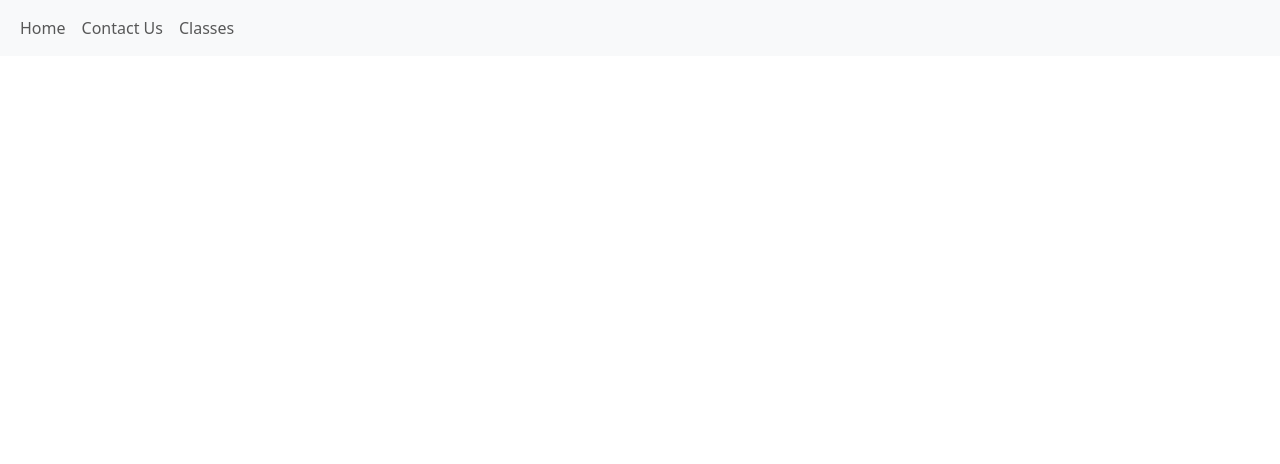
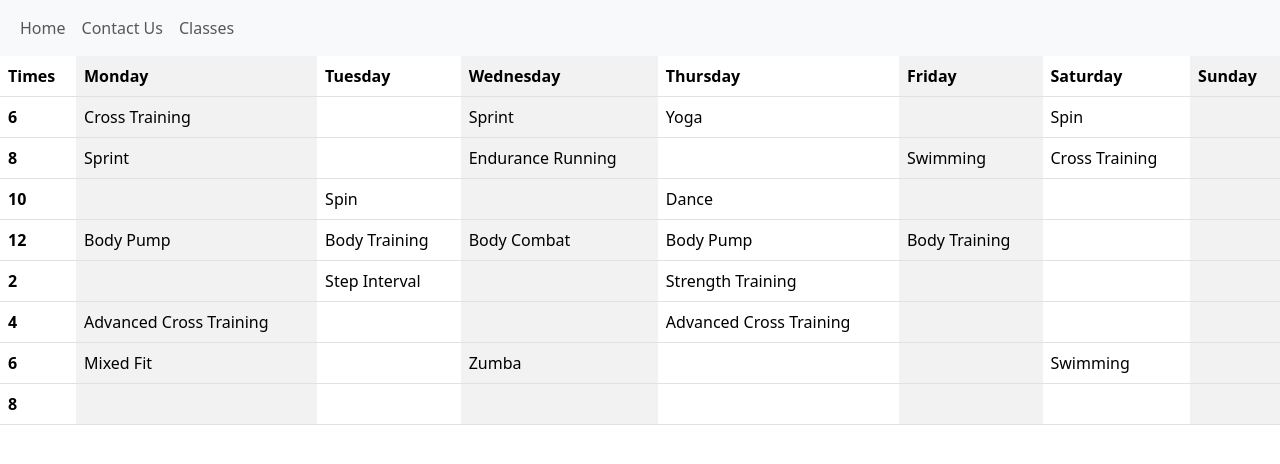
Before and after one commit to CarterBMcCann/Bootstrap-Fitness, a plain HTML site: page classes.html in a window 1280 px wide. Drawn offline with Linux system fonts and the light colour scheme.

Commit message:
Finished version

```diff
--- a/classes.html
+++ b/classes.html
@@ -1,5 +1,6 @@
 <!DOCTYPE html>
 <html lang="en">
+
 <head>
     <meta charset="UTF-8">
     <meta name="viewport" content="width=device-width, initial-scale=1.0">
@@ -7,10 +8,13 @@
     <script src="js/bootstrap.min.js"></script>
     <title>Document</title>
 </head>
+
 <body>
     <nav class="navbar navbar-expand-lg bg-body-tertiary">
         <div class="container-fluid">
-          <button class="navbar-toggler" type="button" data-bs-toggle="collapse" data-bs-target="#navbarSupportedContent" aria-controls="navbarSupportedContent" aria-expanded="false" aria-label="Toggle navigation">
+            <button class="navbar-toggler" type="button" data-bs-toggle="collapse"
+                data-bs-target="#navbarSupportedContent" aria-controls="navbarSupportedContent" aria-expanded="false"
+                aria-label="Toggle navigation">
                 <span class="navbar-toggler-icon"></span>
             </button>
             <div class="collapse navbar-collapse" id="navbarSupportedContent">
@@ -28,5 +32,118 @@
             </div>
         </div>
     </nav>
+    <div class="table-responsive">
+        <table class="table table-striped-columns">
+            <thead>
+                <tr>
+                    <th scope="col">Times</th>
+                    <th scope="col">Monday</th>
+                    <th scope="col">Tuesday</th>
+                    <th scope="col">Wednesday</th>
+                    <th scope="col">Thursday</th>
+                    <th scope="col">Friday</th>
+                    <th scope="col">Saturday</th>
+                    <th scope="col">Sunday</th>
+                </tr>
+            </thead>
+            <tbody>
+                <tr>
+                    <th scope="row">6</th>
+                    <td>Cross Training</td>
+                    <td></td>
+                    <td>Sprint</td>
+                    <td>Yoga</td>
+                    <td></td>
+                    <td>Spin</td>
+                    <td></td>
+                </tr>
+            </tbody>
+            <tbody>
+                <tr>
+                    <th scope="row">8</th>
+                    <td>Sprint</td>
+                    <td></td>
+                    <td>Endurance Running</td>
+                    <td></td>
+                    <td>Swimming</td>
+                    <td>Cross Training</td>
+                    <td></td>
+                </tr>
+            </tbody>
+            <tbody>
+                <tr>
+                    <th scope="row">10</th>
+                    <td></td>
+                    <td>Spin</td>
+                    <td></td>
+                    <td>Dance</td>
+                    <td></td>
+                    <td></td>
+                    <td></td>
+                </tr>
+            </tbody>
+            <tbody>
+                <tr>
+                    <th scope="row">12</th>
+                    <td>Body Pump</td>
+                    <td>Body Training</td>
+                    <td>Body Combat</td>
+                    <td>Body Pump</td>
+                    <td>Body Training</td>
+                    <td></td>
+                    <td></td>
+                </tr>
+            </tbody>
+            <tbody>
+                <tr>
+                    <th scope="row">2</th>
+                    <td></td>
+                    <td>Step Interval</td>
+                    <td></td>
+                    <td>Strength Training</td>
+                    <td></td>
+                    <td></td>
+                    <td></td>
+                </tr>
+            </tbody>
+            <tbody>
+                <tr>
+                    <th scope="row">4</th>
+                    <td>Advanced Cross Training</td>
+                    <td></td>
+                    <td></td>
+                    <td>Advanced Cross Training</td>
+                    <td></td>
+                    <td></td>
+                    <td></td>
+                </tr>
+            </tbody>
+            <tbody>
+                <tr>
+                    <th scope="row">6</th>
+                    <td>Mixed Fit</td>
+                    <td></td>
+                    <td>Zumba</td>
+                    <td></td>
+                    <td></td>
+                    <td>Swimming</td>
+                    <td></td>
+                </tr>
+            </tbody>
+            <tbody>
+                <tr>
+                    <th scope="row">8</th>
+                    <td></td>
+                    <td></td>
+                    <td></td>
+                    <td></td>
+                    <td></td>
+                    <td></td>
+                    <td></td>
+                </tr>
+            </tbody>
+        </table>
+    </div>
 </body>
+
 </html>
```
Also changed, not shown: index.html (+6 -3 lines), info.html (+5 -2 lines), image-1.png (added), image.png (added), 1 other file. Lines whose indentation alone changed are shown as unchanged.
